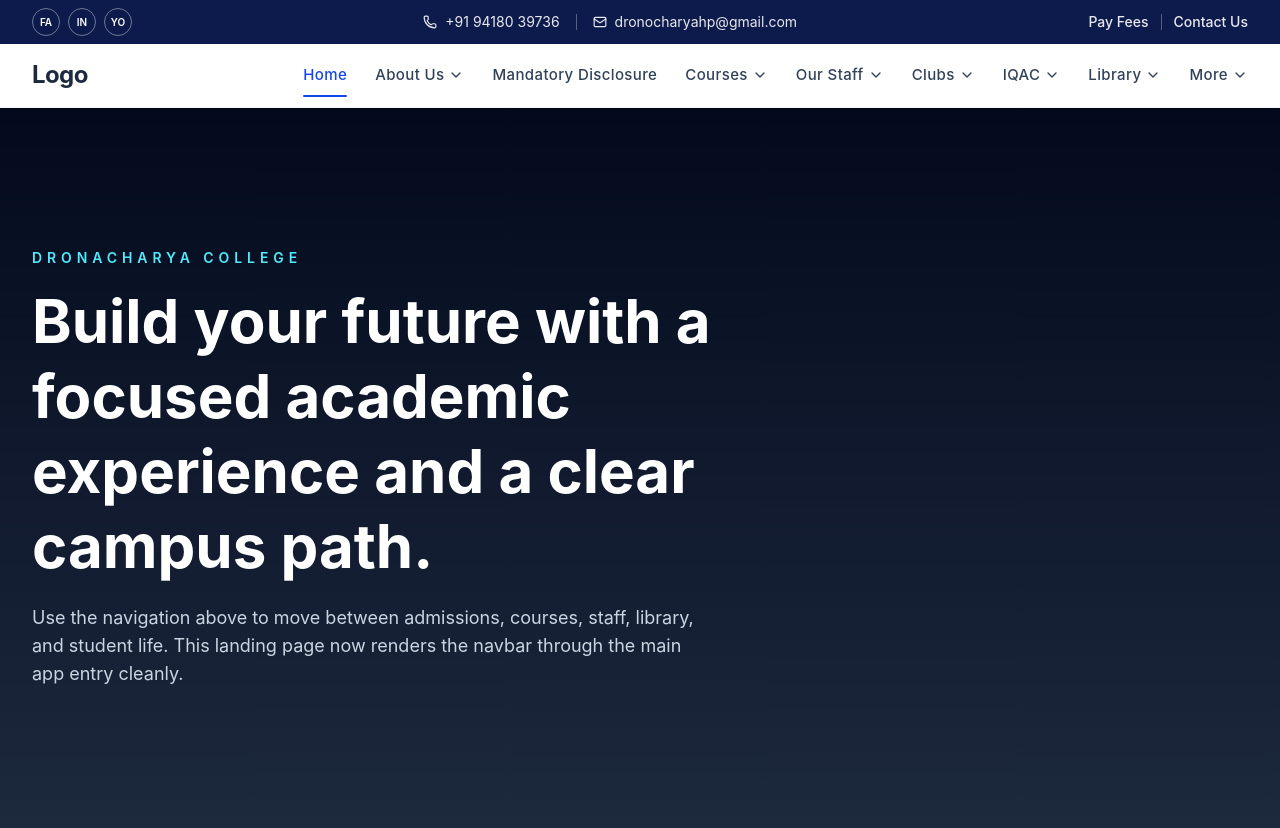
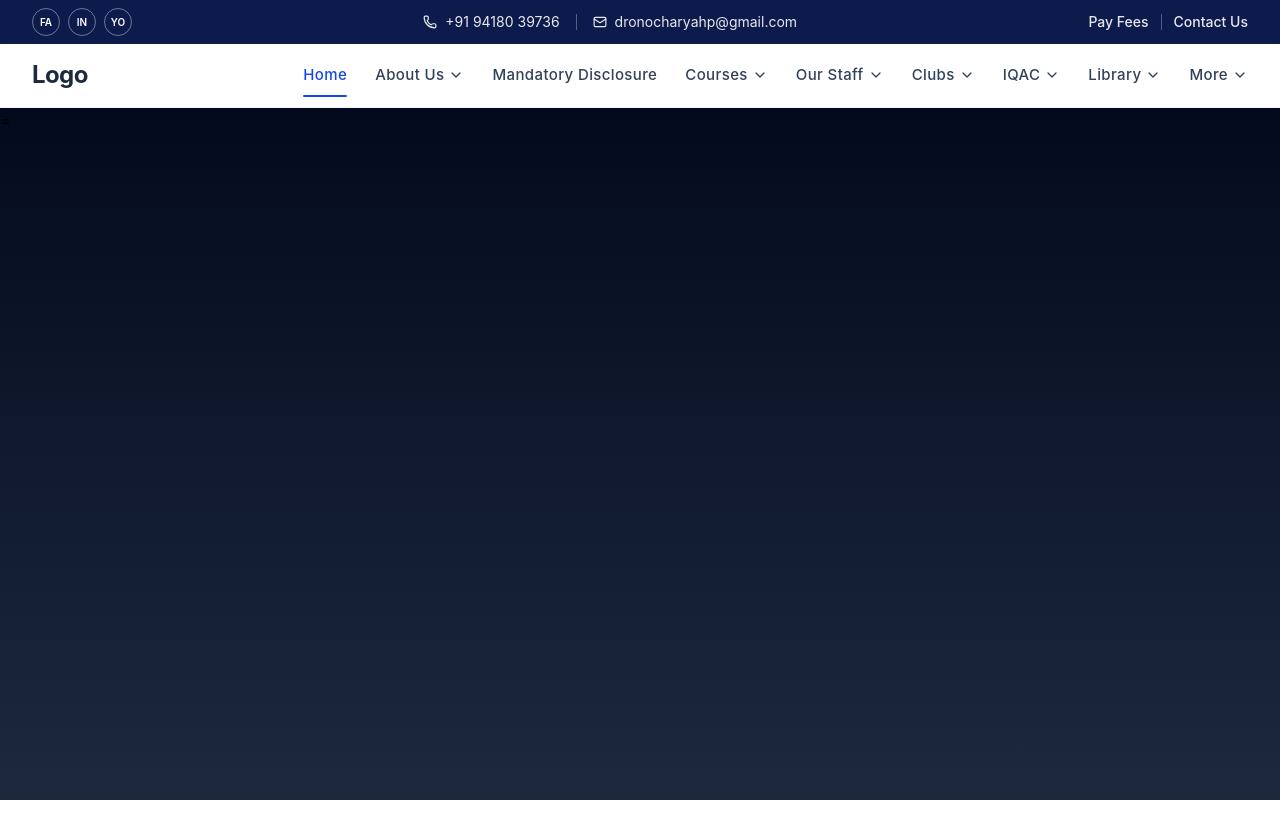
Before and after one commit to Nikhilguleria98/Dronacharya, a React (Vite) app: page / in a window 1280 px wide. Shown: the top 828 px of the page. After the commit the page ends 800 px from the top, so only its background shows below. Built offline with nearby package versions, Linux system fonts and the light colour scheme.

Commit message:
changes - Chirag

```diff
--- a/src/Pages/Landingpage.jsx
+++ b/src/Pages/Landingpage.jsx
@@ -5,18 +5,7 @@ const Landingpage = () => {
   return (
     <div className='min-h-screen w-full bg-gradient-to-b from-slate-950 via-slate-900 to-slate-800'>
       <CollegeNavbar />
-      <main className='mx-auto flex min-h-[calc(100vh-80px)] max-w-7xl flex-col justify-center px-4 py-16 text-white sm:px-6 lg:px-8'>
-        <p className='mb-4 text-sm font-semibold uppercase tracking-[0.35em] text-cyan-300'>
-          Dronacharya College
-        </p>
-        <h1 className='max-w-3xl text-4xl font-bold leading-tight text-white sm:text-5xl lg:text-6xl'>
-          Build your future with a focused academic experience and a clear campus path.
-        </h1>
-        <p className='mt-5 max-w-2xl text-base leading-7 text-slate-300 sm:text-lg'>
-          Use the navigation above to move between admissions, courses, staff, library, and student life.
-          This landing page now renders the navbar through the main app entry cleanly.
-        </p>
-      </main>
+     =
     </div>
   )
 }
```
Also changed, not shown: src/Comp/Globalcomp/Footer.jsx (added), src/Comp/Localcomp/about-us/college.jsx (renamed from src/Comp/Globalcomp/about-us/college.jsx), src/Comp/Localcomp/about-us/governing-body.jsx (renamed from src/Comp/Globalcomp/about-us/governing-body.jsx), src/Comp/Localcomp/about-us/history.jsx (renamed from src/Comp/Globalcomp/about-us/history.jsx), src/Comp/Localcomp/about-us/principal-message.jsx (renamed from src/Comp/Globalcomp/about-us/principal-message.jsx), src/Comp/Localcomp/about-us/vision-mission.jsx (renamed from src/Comp/Globalcomp/about-us/vision-mission.jsx), 1 other file (tests, documents, lock files or other folders).
